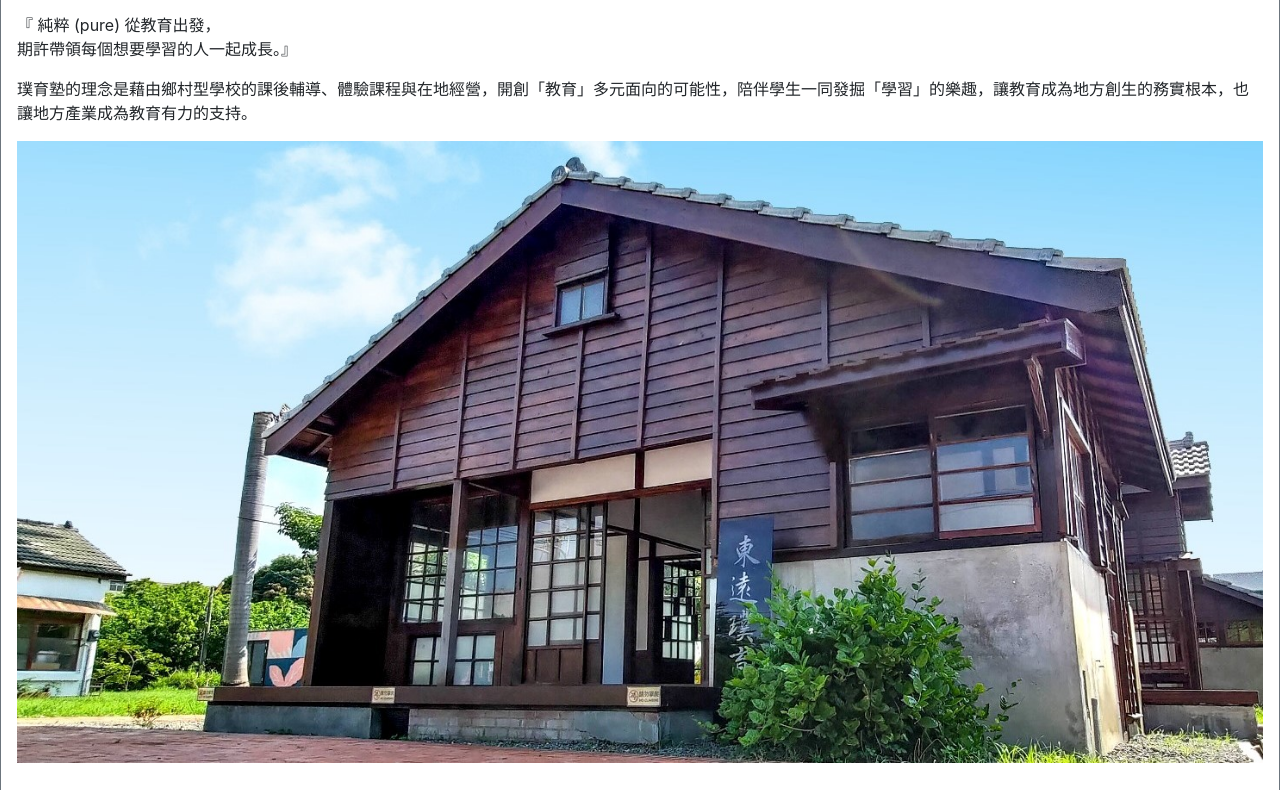
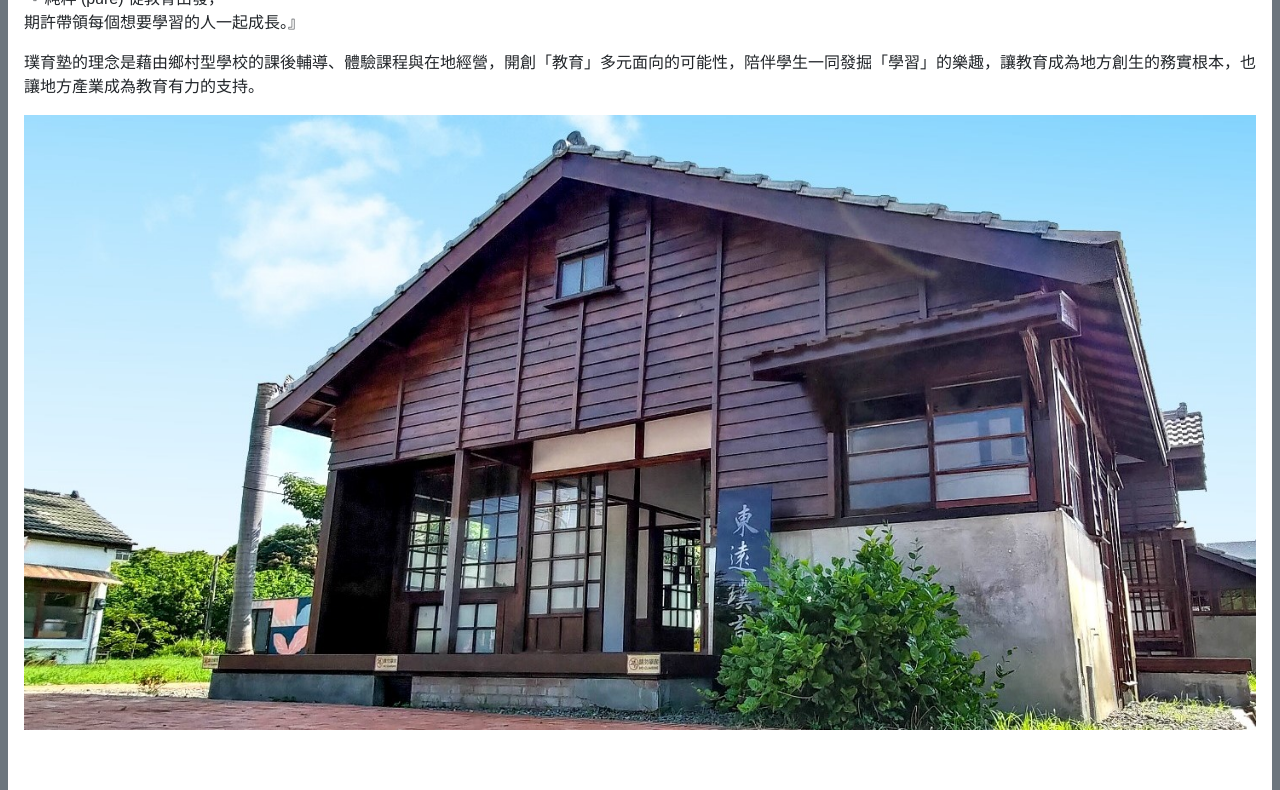
Before and after one commit to town-intelligent/pure.townway.com.tw, a plain HTML site: page index.html in a window 1280 px wide. Shown: the part 109-899 px from the top of the page. Drawn offline with nearby package versions, Linux system fonts and the light colour scheme; the site is published under a folder, as on GitHub Pages, so addresses that start at the root find nothing.

Commit message:
Fix css path

```diff
--- a/index.html
+++ b/index.html
@@ -12,7 +12,7 @@
       integrity="sha384-UO2eT0CpHqdSJQ6hJty5KVphtPhzWj9WO1clHTMGa3JDZwrnQq4sF86dIHNDz0W1" crossorigin="anonymous"></script>
     <script src="https://stackpath.bootstrapcdn.com/bootstrap/4.3.1/js/bootstrap.min.js"
       integrity="sha384-JjSmVgyd0p3pXB1rRibZUAYoIIy6OrQ6VrjIEaFf/nJGzIxFDsf4x0xIM+B07jRM" crossorigin="anonymous"></script>
-    <link href="/static/css/style.css" rel="stylesheet" type="text/css">
+    <link href="static/css/style.css" rel="stylesheet" type="text/css">
   </head>
 
   <body>
```
